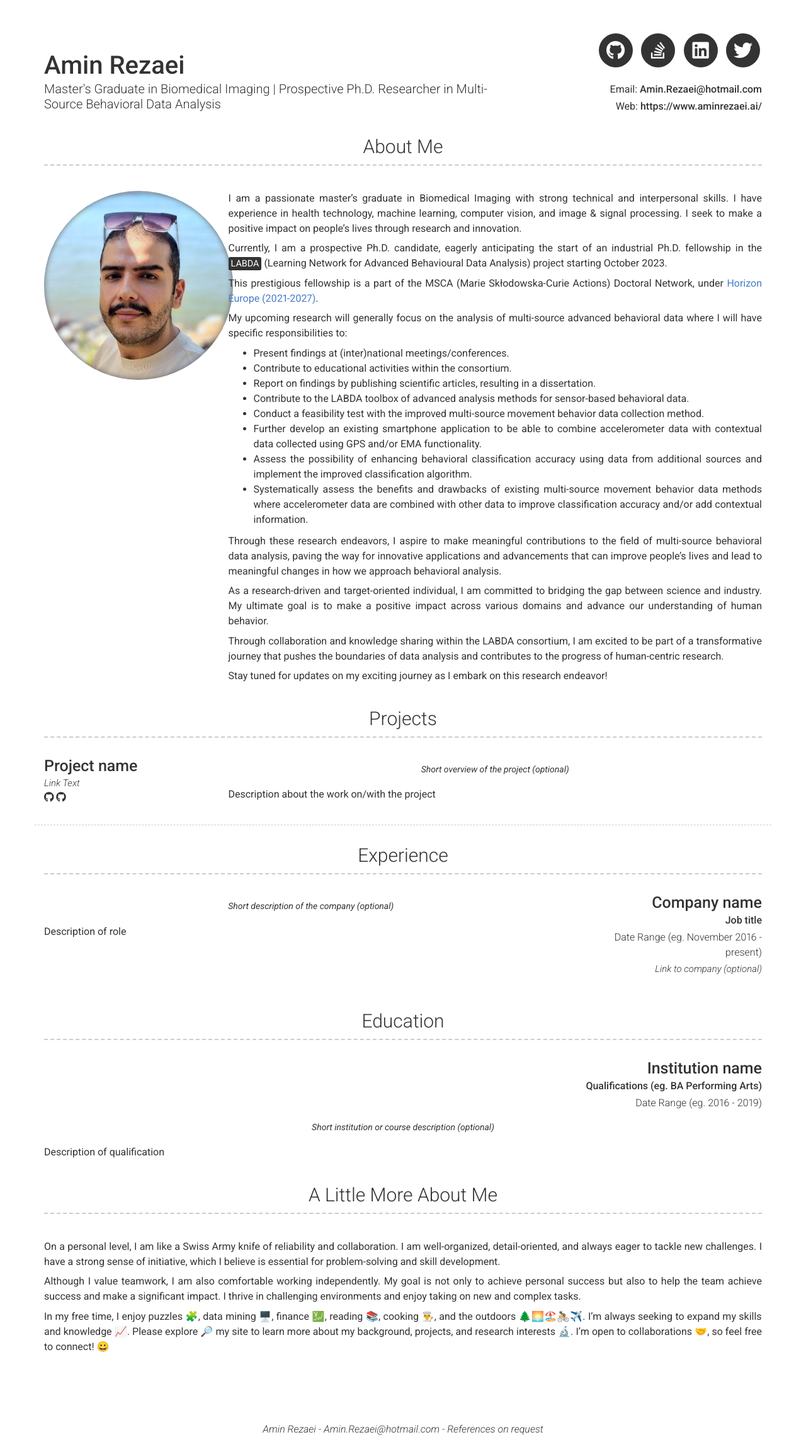
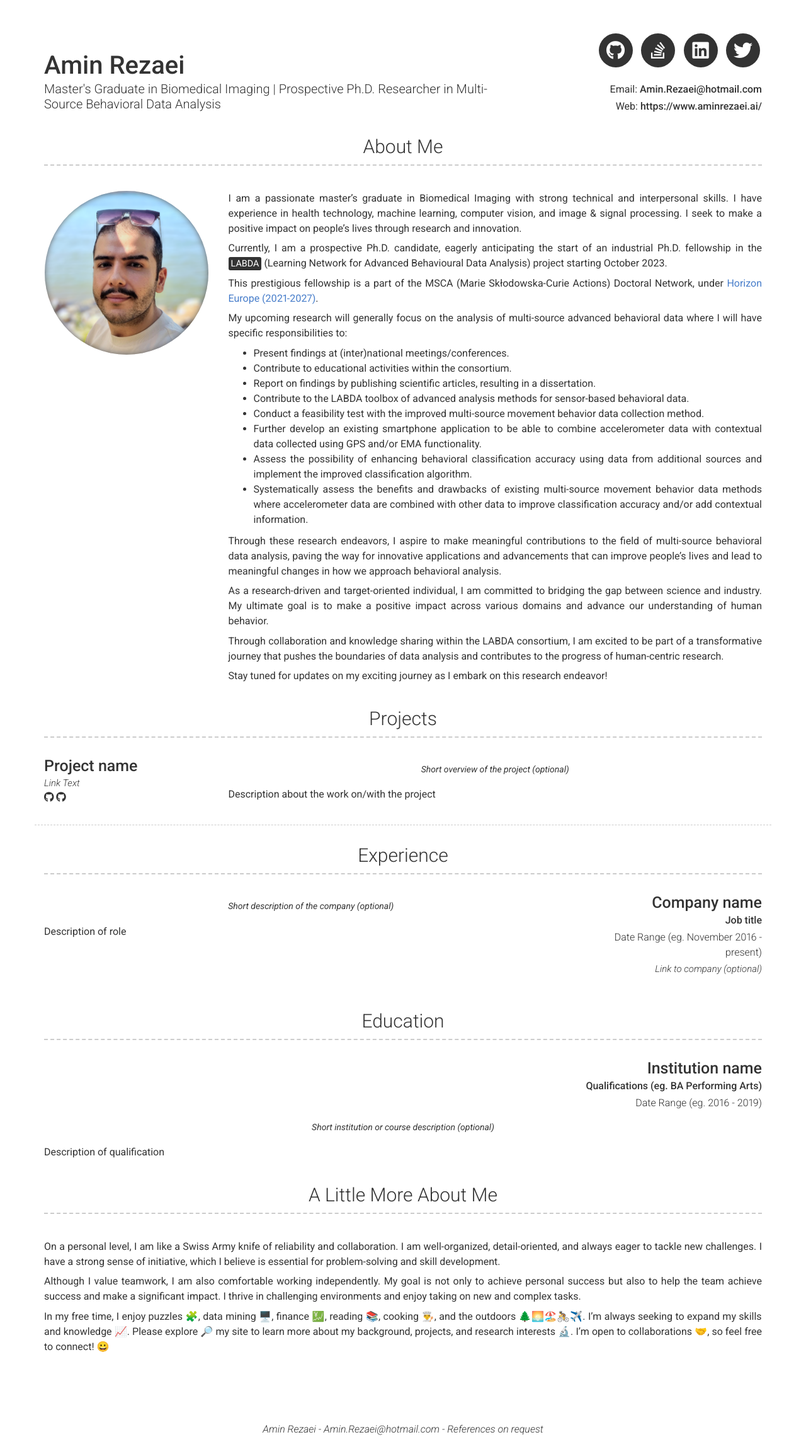
Before and after one commit to aminrezaei-img/CV, a Jekyll site: the page built from index.md, in a window 1280 px wide. Shown: the whole page at 63% size. Built offline with Jekyll 4.4.1, drawn with Linux system fonts in a browser that asks for light colours; nearby versions of some CDN libraries.

Commit message:
Update modern-resume-theme.scss

```diff
--- a/_sass/modern-resume-theme.scss
+++ b/_sass/modern-resume-theme.scss
@@ -28,12 +28,12 @@
 }
 
 .profile-img {
-  width: 300px;
-  height: 300px;
+  width: 260px;
+  height: 260px;
   margin: 0 auto;
   margin-bottom: 15px;
   display: block;
-  border-radius: 300px;
+  border-radius: 260px;
   background-size: cover;
   background-position: center;
   background-repeat: repeat, no-repeat;
```
